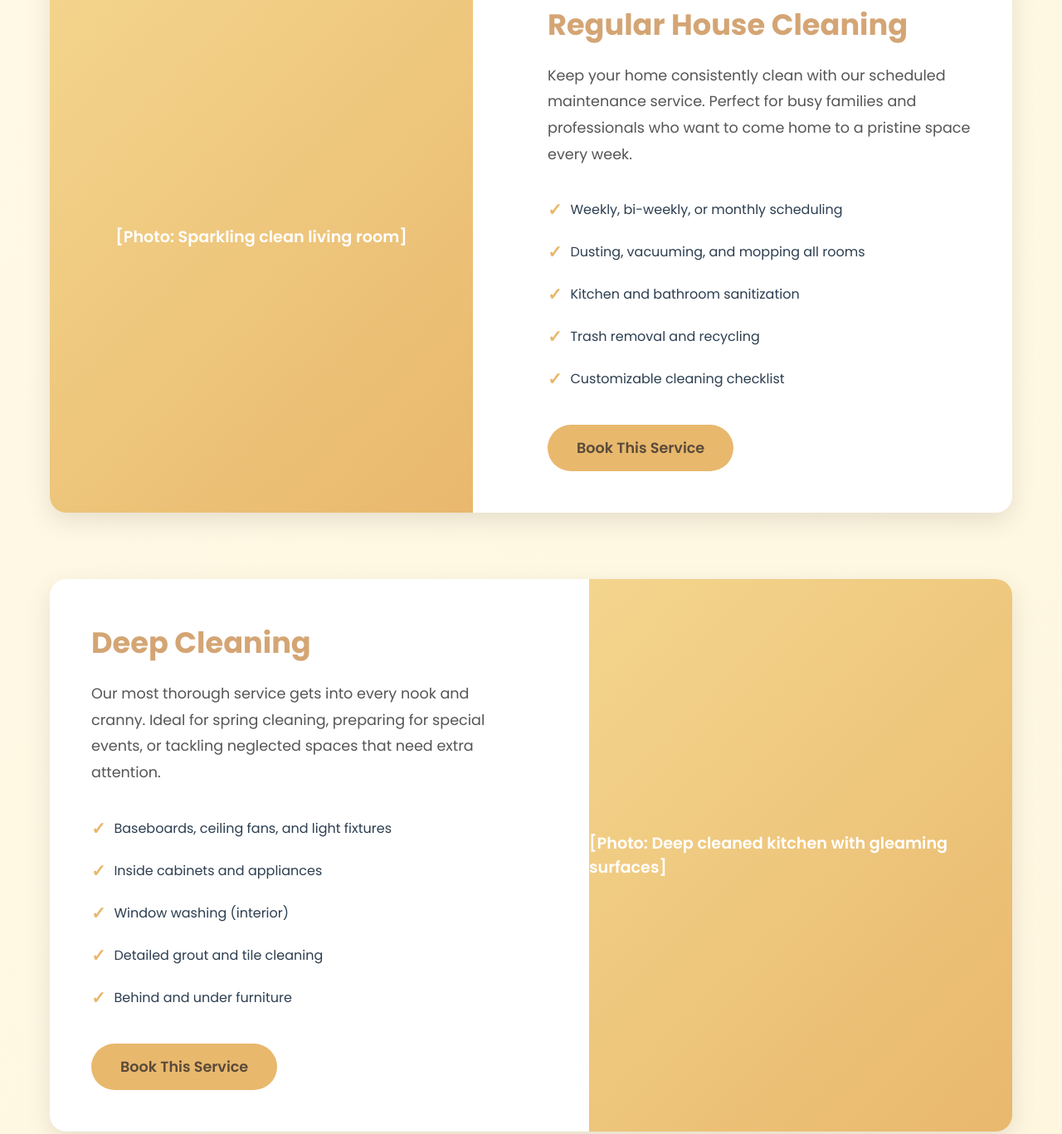
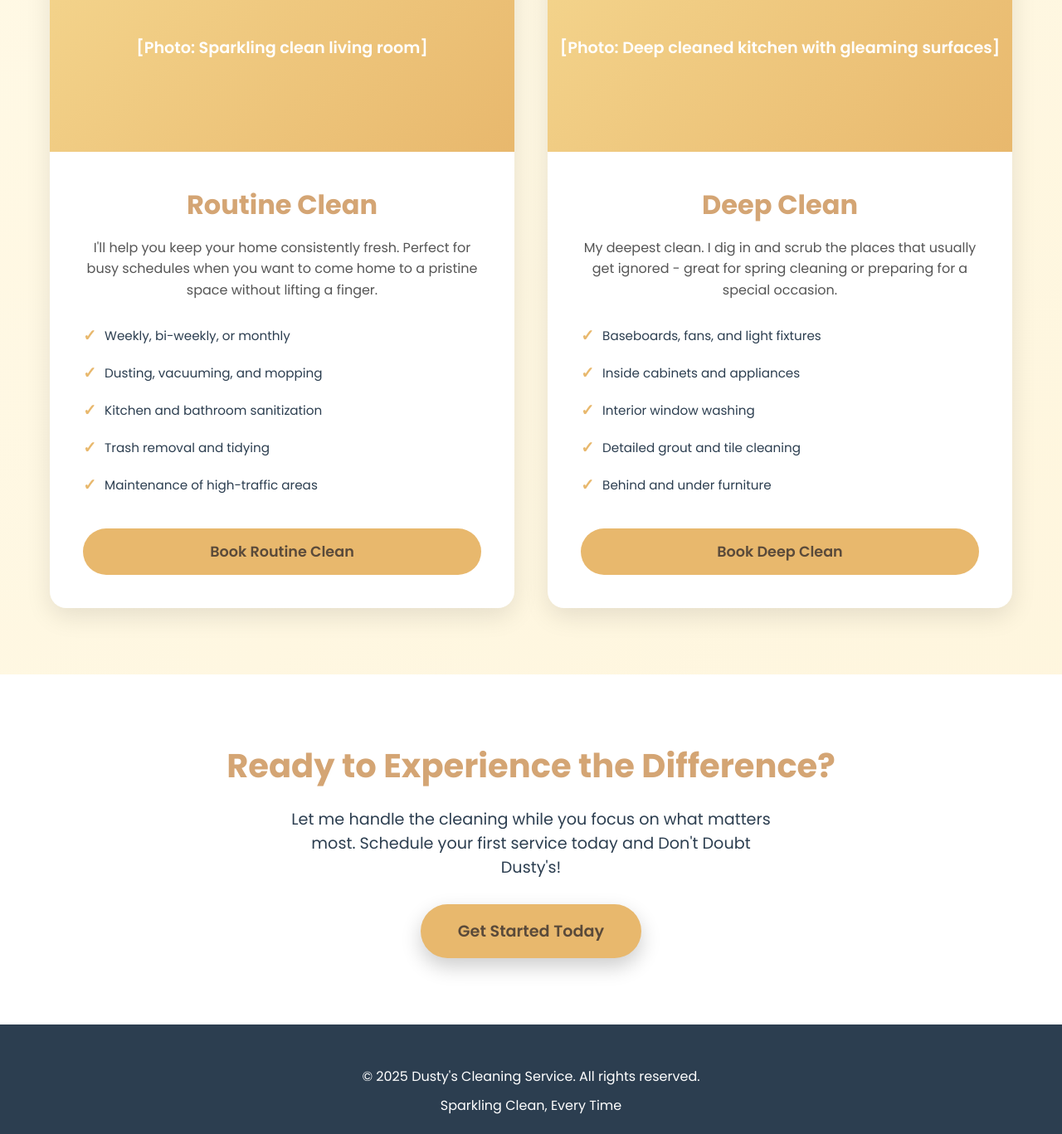
Before and after one commit to dontdoubtdusty/dustyscleaningservice, a plain HTML site: page services.html in a window 1280 px wide. Shown: the part 459-1826 px from the top of the page at 83% size. Drawn offline with Linux system fonts and the light colour scheme.

Commit message:
Update services.html

```diff
--- a/services.html
+++ b/services.html
@@ -99,31 +99,37 @@
             margin: 0 auto;
             line-height: 1.6;
         }
+
+        /* --- UPDATED SERVICE STYLES FOR SIDE-BY-SIDE LAYOUT --- */
         .services-container {
             max-width: 1200px;
-            margin: 60px auto;
+            margin: 40px auto 80px;
             padding: 0 20px;
+            display: flex; /* Makes them sit side-by-side */
+            gap: 40px;
+            justify-content: center;
+            align-items: stretch; /* Makes cards same height */
         }
+
         .service-card {
-            display: flex;
-            gap: 40px;
-            margin-bottom: 80px;
+            flex: 1; /* Each card takes equal width */
             background: white;
             border-radius: 20px;
             overflow: hidden;
             box-shadow: 0 10px 30px rgba(0,0,0,0.1);
             transition: transform 0.3s ease, box-shadow 0.3s ease;
+            display: flex;
+            flex-direction: column; /* Stacks image on top of text */
         }
+
         .service-card:hover {
             transform: translateY(-5px);
             box-shadow: 0 15px 40px rgba(0,0,0,0.15);
         }
-        .service-card.reverse {
-            flex-direction: row-reverse;
-        }
+
         .service-image {
-            flex: 1;
-            min-height: 350px;
+            height: 250px; /* Fixed height for consistency */
+            width: 100%;
             background: linear-gradient(135deg, #f4d58d 0%, #e8b86d 100%);
             display: flex;
             align-items: center;
@@ -132,43 +138,52 @@
             font-size: 1.2rem;
             font-weight: 600;
         }
+
         .service-content {
-            flex: 1;
-            padding: 50px;
+            padding: 40px;
             display: flex;
             flex-direction: column;
-            justify-content: center;
+            flex-grow: 1; /* Fills remaining space */
         }
+
         .service-content h2 {
-            font-size: 2.2rem;
+            font-size: 2rem;
             color: #d4a574;
+            margin-bottom: 15px;
+            font-weight: 700;
+            text-align: center;
+        }
+
+        .service-content p {
+            font-size: 1rem;
+            color: #555;
+            line-height: 1.6;
             margin-bottom: 20px;
-            font-weight: 700;
+            text-align: center;
         }
-        .service-content p {
-            font-size: 1.1rem;
-            color: #555;
-            line-height: 1.8;
-            margin-bottom: 25px;
-        }
+
         .service-features {
             list-style: none;
             margin-bottom: 30px;
+            margin-top: auto; /* Pushes list to the bottom of the content area */
         }
+
         .service-features li {
-            padding: 10px 0;
+            padding: 8px 0;
             color: #2c3e50;
-            font-size: 1rem;
+            font-size: 0.95rem;
             display: flex;
             align-items: center;
             gap: 10px;
         }
+
         .service-features li:before {
             content: "✓";
             color: #e8b86d;
             font-weight: bold;
-            font-size: 1.3rem;
+            font-size: 1.2rem;
         }
+
         .service-btn {
             background: #e8b86d;
             color: #5a4a3a;
@@ -179,20 +194,23 @@
             font-weight: 600;
             cursor: pointer;
             transition: all 0.3s ease;
-            align-self: flex-start;
             text-decoration: none;
-            display: inline-block;
+            display: block;
+            text-align: center;
+            width: 100%; /* Full width button */
         }
+
         .service-btn:hover {
             background: #f2c98a;
             transform: translateY(-2px);
             box-shadow: 0 5px 15px rgba(232,184,109,0.4);
         }
+
         .cta-section {
             background: white;
             padding: 80px 20px;
             text-align: center;
-            margin-top: 60px;
+            margin-top: 20px;
         }
         .cta-section h2 {
             font-size: 2.5rem;
@@ -236,6 +254,8 @@
         footer p {
             margin: 10px 0;
         }
+
+        /* Mobile Response: Stack them again if screen is small */
         @media (max-width: 768px) {
             .navbar {
                 padding: 15px 20px;
@@ -271,27 +291,15 @@
             .hero-section h1 {
                 font-size: 2.2rem;
             }
-            .hero-section p {
-                font-size: 1.1rem;
-            }
-            .service-card {
-                flex-direction: column;
-                margin-bottom: 40px;
-            }
-            .service-card.reverse {
-                flex-direction: column;
+            .services-container {
+                flex-direction: column; /* Stack vertically on mobile */
+                gap: 30px;
             }
             .service-image {
-                min-height: 250px;
-            }
-            .service-content {
-                padding: 30px;
+                height: 200px;
             }
             .service-content h2 {
                 font-size: 1.8rem;
-            }
-            .service-content p {
-                font-size: 1rem;
             }
             .cta-section {
                 padding: 50px 20px;
@@ -320,68 +328,53 @@
     </nav>
 
     <section class="hero-section">
-        <h1>Our Services</h1>
-        <p>From routine maintenance to deep cleaning transformations, we offer comprehensive cleaning solutions tailored to your needs.</p>
+        <h1>Services</h1>
+        <p>Whether you need a weekly touch-up or a serious deep clean, I’m here to help. Just honest, thorough cleaning done right.</p>
     </section>
 
     <div class="services-container">
+
         <div class="service-card">
             <div class="service-image">
                 [Photo: Sparkling clean living room]
             </div>
             <div class="service-content">
-                <h2>Regular House Cleaning</h2>
-                <p>Keep your home consistently clean with our scheduled maintenance service. Perfect for busy families and professionals who want to come home to a pristine space every week.</p>
+                <h2>Routine Clean</h2>
+                <p>I'll help you keep your home consistently fresh. Perfect for busy schedules when you want to come home to a pristine space without lifting a finger.</p>
                 <ul class="service-features">
-                    <li>Weekly, bi-weekly, or monthly scheduling</li>
-                    <li>Dusting, vacuuming, and mopping all rooms</li>
+                    <li>Weekly, bi-weekly, or monthly</li>
+                    <li>Dusting, vacuuming, and mopping</li>
                     <li>Kitchen and bathroom sanitization</li>
-                    <li>Trash removal and recycling</li>
-                    <li>Customizable cleaning checklist</li>
+                    <li>Trash removal and tidying</li>
+                    <li>Maintenance of high-traffic areas</li>
                 </ul>
-                <a href="booking.html" class="service-btn">Book This Service</a>
-            </div>
-        </div>
-
-        <div class="service-card reverse">
-            <div class="service-image">
-                [Photo: Deep cleaned kitchen with gleaming surfaces]
-            </div>
-            <div class="service-content">
-                <h2>Deep Cleaning</h2>
-                <p>Our most thorough service gets into every nook and cranny. Ideal for spring cleaning, preparing for special events, or tackling neglected spaces that need extra attention.</p>
-                <ul class="service-features">
-                    <li>Baseboards, ceiling fans, and light fixtures</li>
-                    <li>Inside cabinets and appliances</li>
-                    <li>Window washing (interior)</li>
-                    <li>Detailed grout and tile cleaning</li>
-                    <li>Behind and under furniture</li>
-                </ul>
-                <a href="booking.html" class="service-btn">Book This Service</a>
+                <a href="booking.html" class="service-btn">Book Routine Clean</a>
             </div>
         </div>
 
         <div class="service-card">
             <div class="service-image">
-                [Photo: Empty, spotless apartment ready for new tenants]
+                [Photo: Deep cleaned kitchen with gleaming surfaces]
             </div>
             <div class="service-content">
-                <h2>Move-In/Move-Out Cleaning</h2>
-                <p>Starting fresh or leaving your mark? We ensure properties are immaculate for the next chapter. Perfect for landlords, tenants, and homeowners during transitions.</p>
+                <h2>Deep Clean</h2>
+                <p>My deepest clean. I dig in and scrub the places that usually get ignored - great for spring cleaning or preparing for a special occasion.</p>
                 <ul class="service-features">
-                    <li>Complete property sanitization</li>
-                    <li>All surfaces scrubbed and disinfected</li>
-                    <li>Interior windows and mirrors</li>
-                    <li>Appliance deep clean (oven, fridge, etc.)</li>
-                    <li>Closets and storage areas</li>
+                    <li>Baseboards, fans, and light fixtures</li>
+                    <li>Inside cabinets and appliances</li>
+                    <li>Interior window washing</li>
+                    <li>Detailed grout and tile cleaning</li>
+                    <li>Behind and under furniture</li>
                 </ul>
-                <a href="booking.html" class="service-btn">Book This Service</a>
+                <a href="booking.html" class="service-btn">Book Deep Clean</a>
             </div>
         </div>
 
+    </div>
+
     <section class="cta-section">
         <h2>Ready to Experience the Difference?</h2>
-        <p>Let us handle the cleaning while you focus on what matters most. Schedule your first service today and see why our customers keep coming back. Don't Doubt Dusty's!</p>
+        <p>Let me handle the cleaning while you focus on what matters most. Schedule your first service today and Don't Doubt Dusty's!</p>
         <a href="booking.html" class="cta-button">Get Started Today</a>
     </section>
 
```
